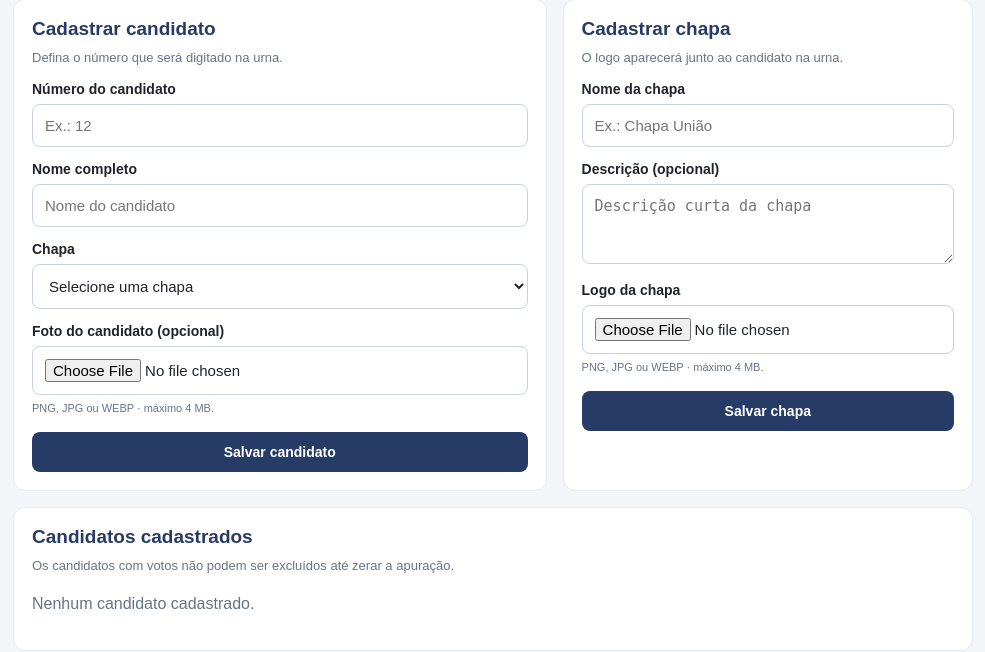
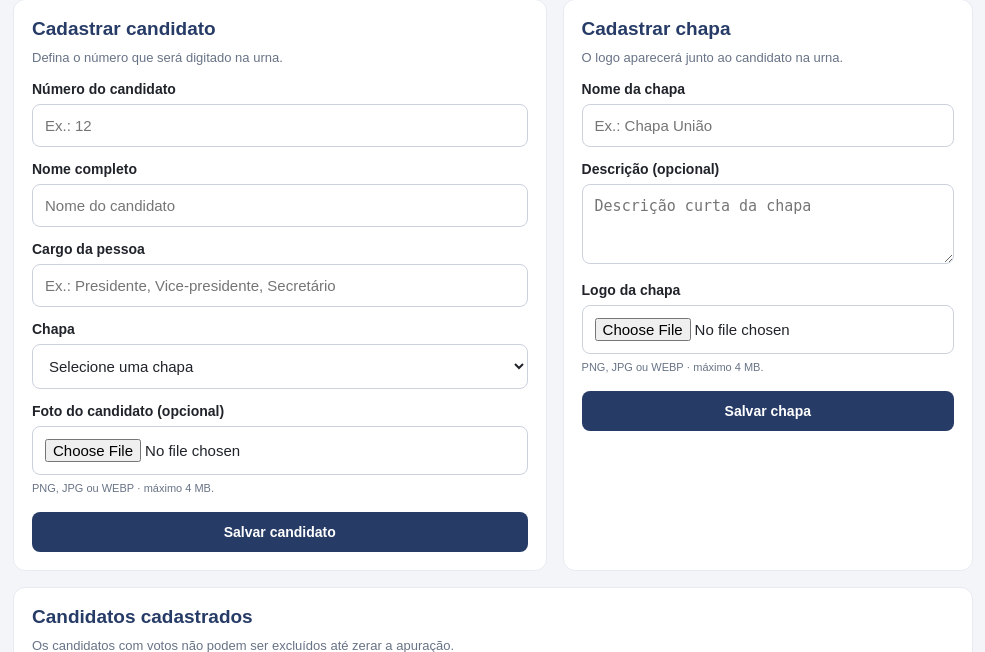
Before and after one commit to kauplayon/Voto-gremio, a Flask app: page /painel in a window 1280 px wide. Shown: the part 453-1105 px from the top of the page, without its empty margins (147-1132 px from the left). Run offline with Flask 3, Linux system fonts and the light colour scheme; the visitor is signed in with stand-in values (Sample User, id 1).

Commit message:
Adicionar campo de cargo no cadastro do candidato

```diff
--- a/templates/painel.html
+++ b/templates/painel.html
@@ -4,7 +4,7 @@
 {% with messages = get_flashed_messages() %}{% if messages %}<div class="notice">{{ messages[-1] }}</div>{% endif %}{% endwith %}
 <div class="stats"><div class="stat"><small>Votos registrados</small><strong>{{ total }}</strong></div><div class="stat"><small>Status</small><strong class="status">{{ "Aberta" if data.aberta else "Encerrada" }}</strong></div><div class="stat"><small>Candidatos</small><strong>{{ candidatos|length }}</strong></div></div>
 <section class="panel"><div class="section-title"><div><h2>Apuração por candidato</h2><p>Cada candidato tem sua própria contagem de votos.</p></div><a class="small-btn" href="/admin/exportar">Exportar CSV ↓</a></div>
-{% if candidatos %}{% for c in candidatos %}<div class="result"><div class="candidate-result"><div class="candidate-result-info">{% if c.foto %}<img class="mini-foto" src="{{ url_for('uploaded_file', filename=c.foto.split('/', 1)[1]) }}" alt="Foto">{% else %}<span class="result-number">{{ c.numero }}</span>{% endif %}<div><b>{{ c.nome }}</b><small>{{ c.chapa.nome if c.chapa else "Sem chapa" }} · nº {{ c.numero }}</small></div></div><strong>{{ c.votos }}</strong></div><div class="bar"><span style="width:{{ (c.votos / total * 100) if total else 0 }}%"></span></div></div>{% endfor %}{% else %}<p>Nenhum candidato cadastrado ainda.</p>{% endif %}
+{% if candidatos %}{% for c in candidatos %}<div class="result"><div class="candidate-result"><div class="candidate-result-info">{% if c.foto %}<img class="mini-foto" src="{{ url_for('uploaded_file', filename=c.foto.split('/', 1)[1]) }}" alt="Foto">{% else %}<span class="result-number">{{ c.numero }}</span>{% endif %}<div><b>{{ c.nome }}</b><small>{{ c.cargo or "Cargo não informado" }} · {{ c.chapa.nome if c.chapa else "Sem chapa" }} · nº {{ c.numero }}</small></div></div><strong>{{ c.votos }}</strong></div><div class="bar"><span style="width:{{ (c.votos / total * 100) if total else 0 }}%"></span></div></div>{% endfor %}{% else %}<p>Nenhum candidato cadastrado ainda.</p>{% endif %}
 {% if data.votos_legados %}<div class="legacy-note"><strong>Votos do sistema anterior preservados:</strong>{% for chapa in chapas %}{% if data.votos_legados.get(chapa.id|string, 0) %}<span>{{ chapa.nome }}: {{ data.votos_legados.get(chapa.id|string, 0) }}</span>{% endif %}{% endfor %}<small>Esses votos são de uma votação antiga por grêmio e não foram atribuídos a candidatos individuais.</small></div>{% endif %}
 </section>
 <div class="grid2">
@@ -12,6 +12,7 @@
 <form method="post" action="/admin/candidato" enctype="multipart/form-data">
 <label class="field-label" for="numero">Número do candidato</label><input id="numero" name="numero" type="text" inputmode="numeric" pattern="[0-9]{1,6}" maxlength="6" placeholder="Ex.: 12" required>
 <label class="field-label" for="nome">Nome completo</label><input id="nome" name="nome" maxlength="100" placeholder="Nome do candidato" required>
+<label class="field-label" for="cargo">Cargo da pessoa</label><input id="cargo" name="cargo" maxlength="80" placeholder="Ex.: Presidente, Vice-presidente, Secretário" required>
 <label class="field-label" for="chapa_id">Chapa</label><select id="chapa_id" name="chapa_id" required><option value="">Selecione uma chapa</option>{% for chapa in chapas %}<option value="{{ chapa.id }}">{{ chapa.nome }}</option>{% endfor %}</select>
 <label class="field-label" for="foto">Foto do candidato (opcional)</label><input id="foto" name="foto" type="file" accept="image/png,image/jpeg,image/webp"><small class="help">PNG, JPG ou WEBP · máximo 4 MB.</small>
 <button type="submit" class="submit">Salvar candidato</button>
@@ -24,7 +25,7 @@
 <button type="submit" class="submit">Salvar chapa</button></form></section>
 </div>
 <section class="panel"><div class="section-title"><div><h2>Candidatos cadastrados</h2><p>Os candidatos com votos não podem ser excluídos até zerar a apuração.</p></div></div>
-{% if candidatos %}<div class="gremio-list">{% for c in candidatos %}<div class="gremio-item">{% if c.foto %}<img class="gremio-foto" src="{{ url_for('uploaded_file', filename=c.foto.split('/', 1)[1]) }}" alt="Foto de {{ c.nome }}">{% else %}<div class="gremio-foto sem-foto">{{ c.numero }}</div>{% endif %}<div class="gremio-info"><strong>{{ c.nome }} · nº {{ c.numero }}</strong><p>{{ c.chapa.nome if c.chapa else "Sem chapa" }} · {{ c.votos }} voto(s)</p></div>{% if c.votos == 0 %}<form method="post" action="{{ url_for('excluir_candidato', candidato_id=c.id) }}" onsubmit="return confirm('Excluir o cadastro de {{ c.nome|e }}?')"><button type="submit" class="delete-btn">Excluir</button></form>{% else %}<span class="locked-delete">Com votos</span>{% endif %}</div>{% endfor %}</div>{% else %}<p>Nenhum candidato cadastrado.</p>{% endif %}
+{% if candidatos %}<div class="gremio-list">{% for c in candidatos %}<div class="gremio-item">{% if c.foto %}<img class="gremio-foto" src="{{ url_for('uploaded_file', filename=c.foto.split('/', 1)[1]) }}" alt="Foto de {{ c.nome }}">{% else %}<div class="gremio-foto sem-foto">{{ c.numero }}</div>{% endif %}<div class="gremio-info"><strong>{{ c.nome }} · nº {{ c.numero }}</strong><p>{{ c.cargo or "Cargo não informado" }} · {{ c.chapa.nome if c.chapa else "Sem chapa" }} · {{ c.votos }} voto(s)</p></div>{% if c.votos == 0 %}<form method="post" action="{{ url_for('excluir_candidato', candidato_id=c.id) }}" onsubmit="return confirm('Excluir o cadastro de {{ c.nome|e }}?')"><button type="submit" class="delete-btn">Excluir</button></form>{% else %}<span class="locked-delete">Com votos</span>{% endif %}</div>{% endfor %}</div>{% else %}<p>Nenhum candidato cadastrado.</p>{% endif %}
 </section>
 <section class="panel"><div class="section-title"><div><h2>Chapas cadastradas</h2><p>Uma chapa pode ter vários candidatos.</p></div></div>
 {% if chapas %}<div class="gremio-list">{% for chapa in chapas %}<div class="gremio-item">{% if chapa.logo %}<img class="gremio-foto" src="{{ url_for('uploaded_file', filename=chapa.logo.split('/', 1)[1]) }}" alt="Logo {{ chapa.nome }}">{% else %}<div class="gremio-foto sem-foto">✦</div>{% endif %}<div class="gremio-info"><strong>{{ chapa.nome }}</strong><p>{{ chapa.descricao or "Sem descrição." }} · {{ candidatos|selectattr("chapa_id", "equalto", chapa.id)|list|length }} candidato(s)</p></div>{% if candidatos|selectattr("chapa_id", "equalto", chapa.id)|list|length == 0 %}<form method="post" action="{{ url_for('excluir_chapa', chapa_id=chapa.id) }}" onsubmit="return confirm('Excluir a chapa {{ chapa.nome|e }}?')"><button type="submit" class="delete-btn">Excluir</button></form>{% else %}<span class="locked-delete">Em uso</span>{% endif %}</div>{% endfor %}</div>{% else %}<p>Nenhuma chapa cadastrada.</p>{% endif %}
```
